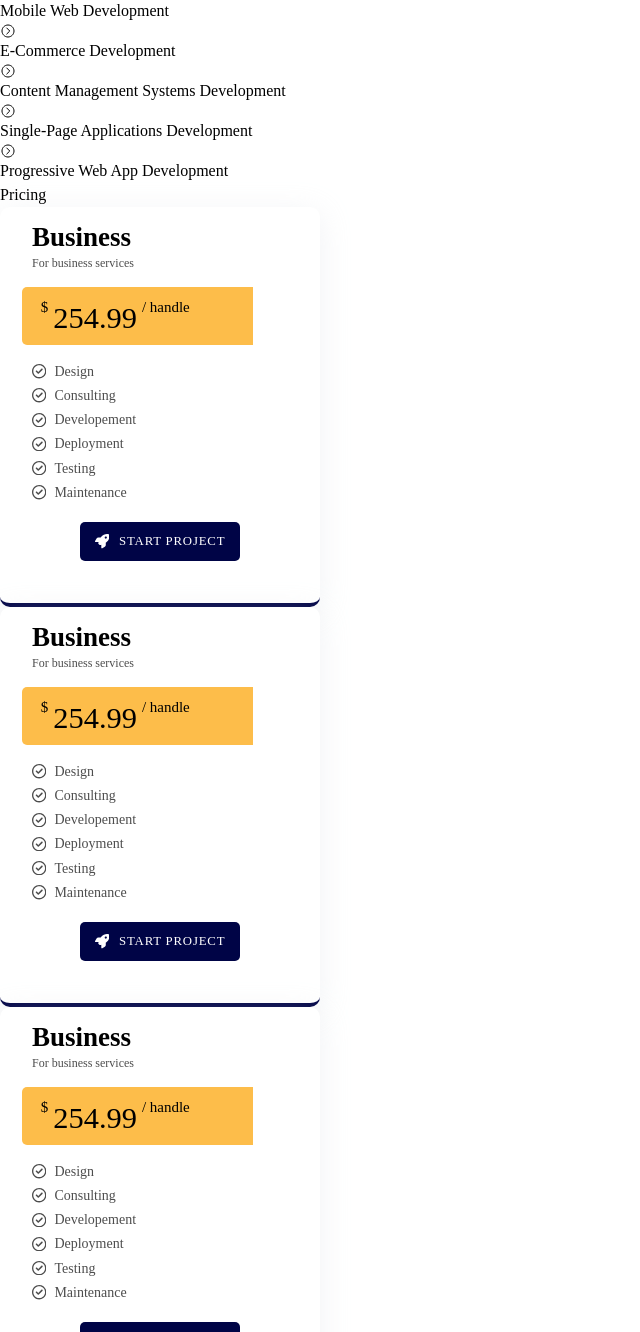
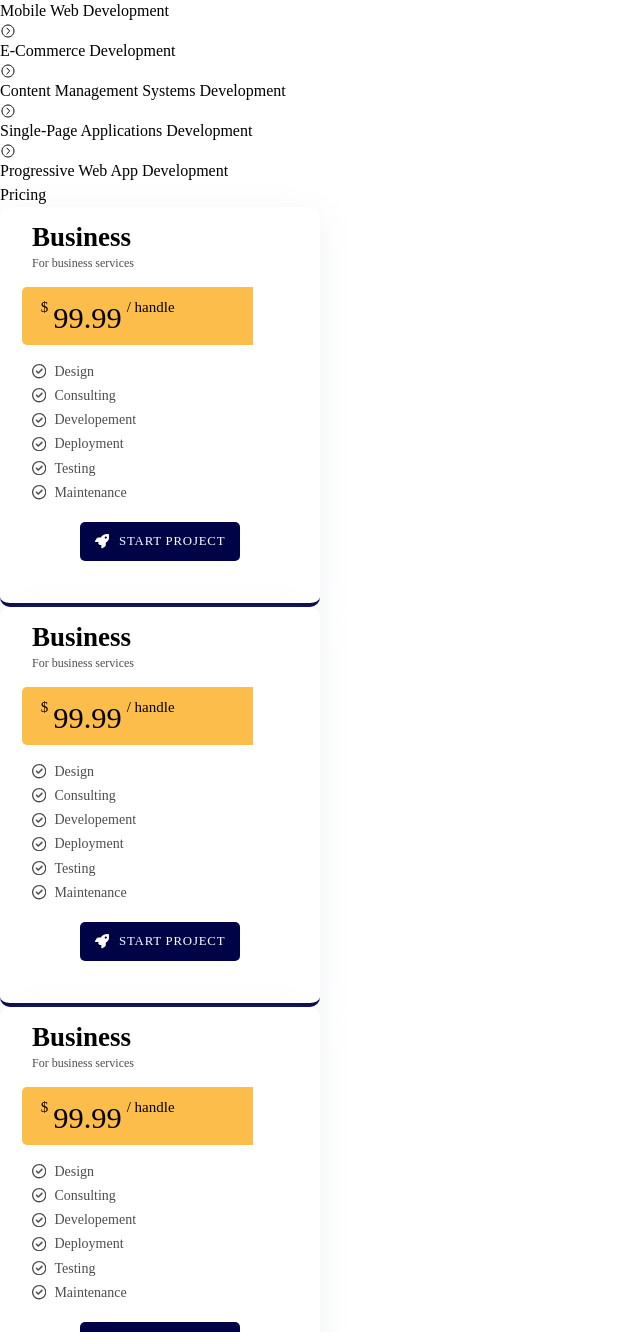
Before and after one commit to DC-21/Cyberverse, a React (Vite) app: page / in a window 1280 px wide. Shown: the part 1024-2356 px from the top of the page, without its empty margins (0-640 px from the left). Built offline with nearby package versions, Linux system fonts and the light colour scheme; no server answers.

Commit message:
first commit

```diff
--- a/src/components/Pricing.jsx
+++ b/src/components/Pricing.jsx
@@ -12,7 +12,7 @@ const Pricing = () => {
             Business<span>For business services</span>
           </h2>
           <div class="etiquet-price">
-            <p>254.99</p>
+            <p>99.99</p>
             <div></div>
           </div>
           <div class="benefits-list">
@@ -74,7 +74,7 @@ const Pricing = () => {
             Business<span>For business services</span>
           </h2>
           <div class="etiquet-price">
-            <p>254.99</p>
+            <p>99.99</p>
             <div></div>
           </div>
           <div class="benefits-list">
@@ -137,7 +137,7 @@ const Pricing = () => {
             Business<span>For business services</span>
           </h2>
           <div class="etiquet-price">
-            <p>254.99</p>
+            <p>99.99</p>
             <div></div>
           </div>
           <div class="benefits-list">
```
